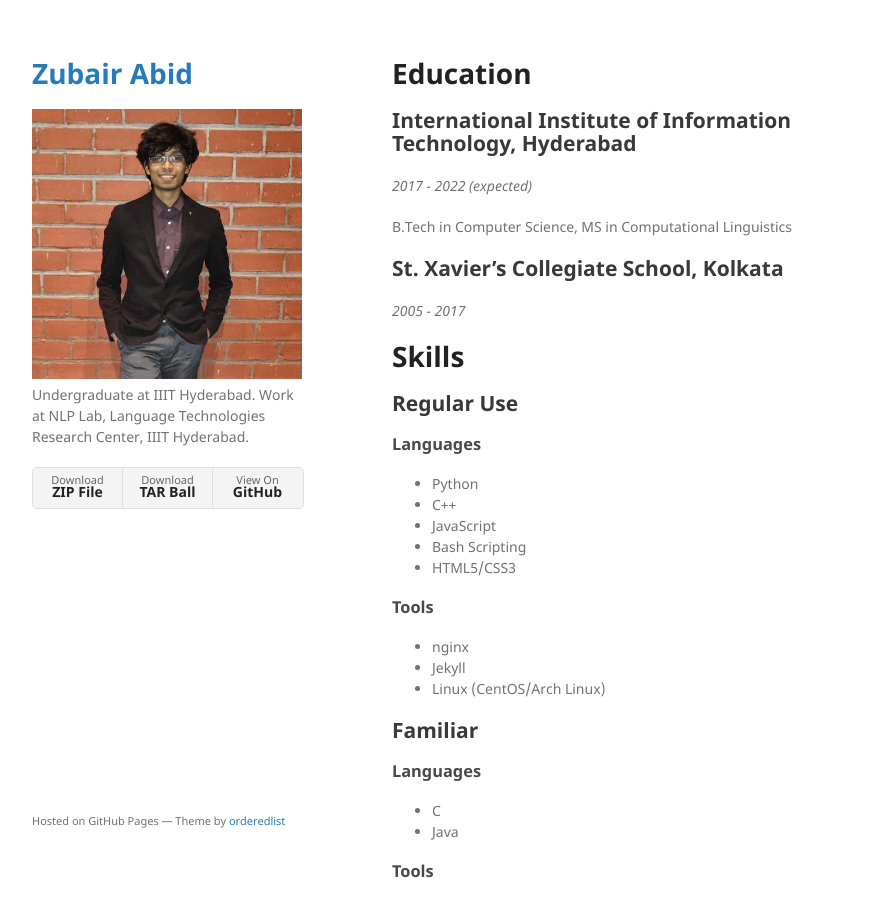
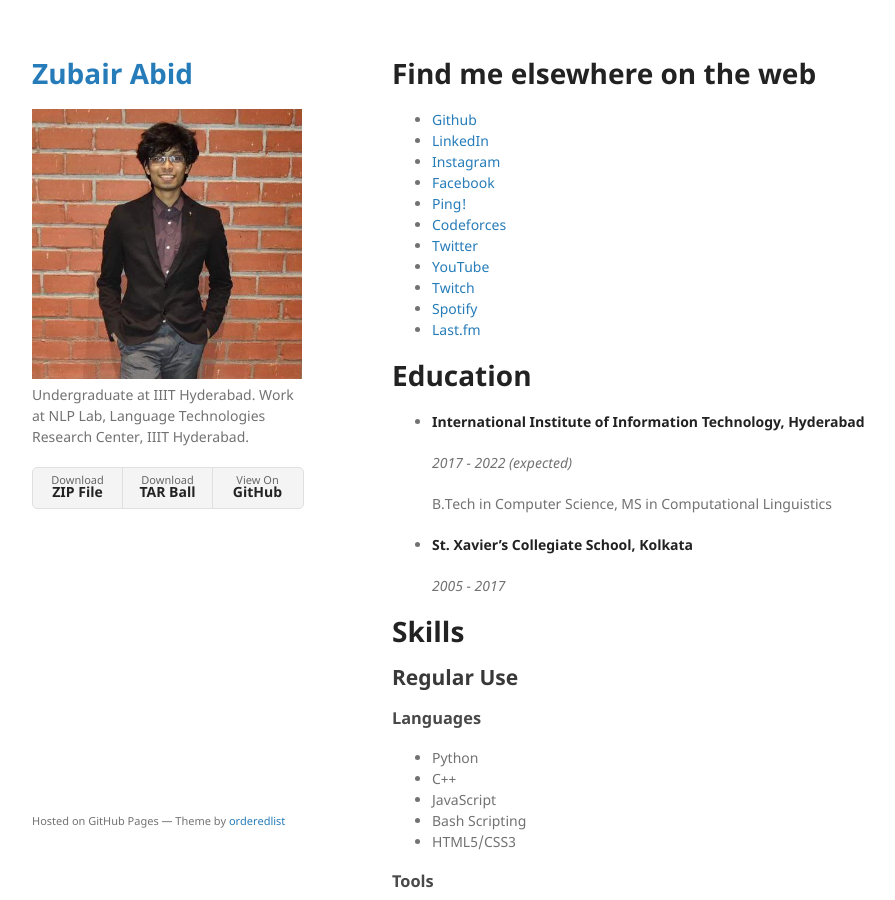
Before and after one commit to zubairabid/zubairabid.github.io, a Jekyll site: the page built from about.md, in a window 1280 px wide and 900 px high. Shown: the whole window, without its empty margins (178-1073 px from the left). Built offline with Jekyll 4.4.1, drawn with Linux system fonts in a browser that asks for light colours; some of the changed text lies outside the part shown.

Commit message:
Updated the about page

```diff
--- a/about.md
+++ b/about.md
@@ -2,15 +2,32 @@
 layout: default
 ---
 
+# Find me elsewhere on the web
+
+- [Github](https://github.com/zubairabid/)
+- [LinkedIn](https://www.linkedin.com/in/zubair-abid/)
+- [Instagram](https://www.instagram.com/innovativeusernamesarerare/)
+- [Facebook](https://www.facebook.com/zubair.abid.15)
+- [Ping!](https://pingiiit.org/author/zubair/)
+- [Codeforces](https://codeforces.com/profile/xyphev)
+- [Twitter](https://twitter.com/ZuluWeMama)
+- [YouTube](https://www.youtube.com/channel/UCmA-UbHDq5s6q8ynGH7WAhg)
+- [Twitch](https://www.twitch.tv/xyphev)
+- [Spotify](https://open.spotify.com/user/r483s7r87sh7nf1om5f46872y)
+- [Last.fm](https://www.last.fm/user/crackhead1599)
+
+
 # Education
 
-## International Institute of Information Technology, Hyderabad
-_2017 - 2022 (expected)_
+- [**International Institute of Information Technology, Hyderabad**](https://www.iiit.ac.in/)
 
-B.Tech in Computer Science, MS in Computational Linguistics
+    _2017 - 2022 (expected)_
 
-## St. Xavier's Collegiate School, Kolkata
-_2005 - 2017_
+    B.Tech in Computer Science, MS in Computational Linguistics
+
+- [**St. Xavier's Collegiate School, Kolkata**](https://www.sxcsccu.edu.in/)
+
+    _2005 - 2017_
 
 # Skills
 
@@ -44,7 +61,7 @@ _2005 - 2017_
 
 ## Used
 
-## Languages
+### Languages
 
 - Solidity
 - OpenGL
```
Also changed, not shown: other parts of about.md (+4 -0 lines), index.md (+9 -8 lines).
